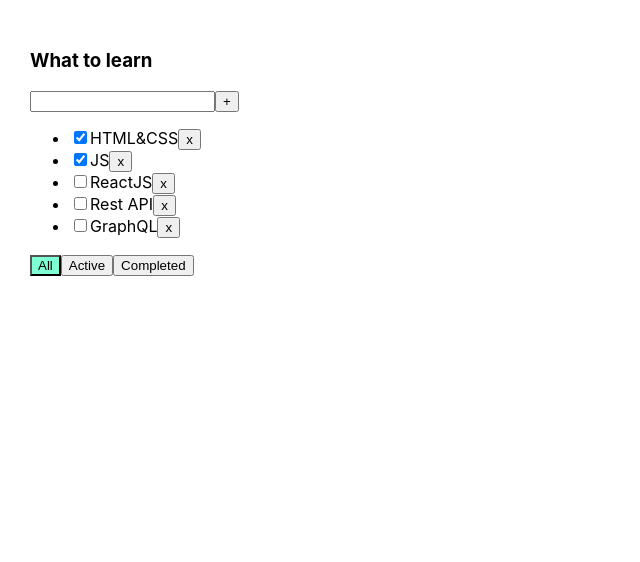
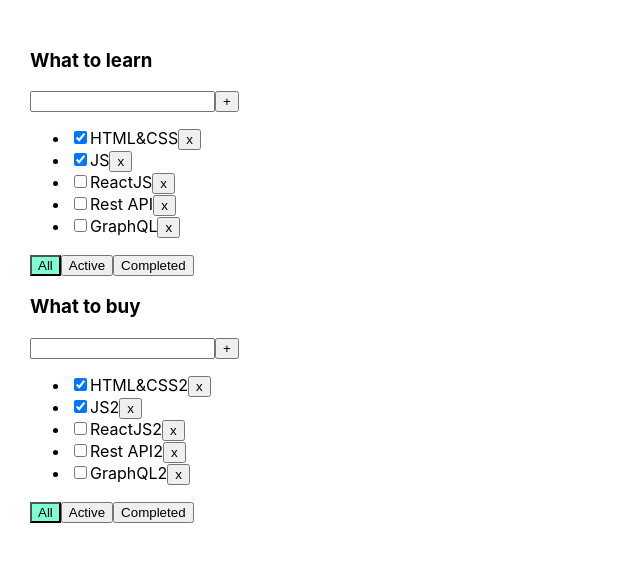
Before and after one commit to eliseevais/4-todolist-copy, a React (Create React App) app: page / in a window 1280 px wide. Shown: the top 562 px of the page, without its empty margins (0-640 px from the left). Built offline with nearby package versions, Linux system fonts and the light colour scheme.

Commit message:
sprint02 week01 is loading

```diff
--- a/src/App.css
+++ b/src/App.css
@@ -2,6 +2,7 @@
 .App {
   padding: 30px;
   display: flex;
+  flex-direction: column;
 }
 
 .App > div {
--- a/src/App.tsx
+++ b/src/App.tsx
@@ -1,177 +1,273 @@
+// import React, {useState} from 'react';
+// import './App.css';
+// import {TaskType, Todolist} from './Todolist';
+// import {v1} from 'uuid';
+// import {
+//   SuperButton
+// } from "./components/Igor_Yudintcev_2023_11_30/button/SuperButton";
+// import {
+//   SuperTodoList
+// } from "./components/Igor_Yudintcev_2023_11_30/superTodoList/SuperTodoList";
+//
+// export type FilterValuesType = "all" | "active" | "completed";
+//
+// function App() {
+//
+//   let [tasks, setTasks] = useState([
+//     {id: v1(), title: "HTML&CSS", isDone: true},
+//     {id: v1(), title: "JS", isDone: true},
+//     {id: v1(), title: "ReactJS", isDone: false},
+//     {id: v1(), title: "Rest API", isDone: false},
+//     {id: v1(), title: "GraphQL", isDone: false},
+//   ]);
+//
+//   function removeTask(id: string) {
+//     let filteredTasks = tasks.filter(t => t.id != id);
+//     setTasks(filteredTasks);
+//   }
+//
+//   function addTask(title: string) {
+//     let task = {id: v1(), title: title, isDone: false};
+//     let newTasks = [task, ...tasks];
+//     setTasks(newTasks);
+//   }
+//
+//   let [filter, setFilter] = useState<FilterValuesType>("all");
+//
+//   let filteredTasks = () => {
+//     let tasksForTodolist = tasks;
+//     switch (filter) {
+//       case "active": {
+//         return tasksForTodolist = tasks.filter(t => !t.isDone);
+//       }
+//         ;
+//       case "completed": {
+//         return tasksForTodolist = tasks.filter(t => t.isDone);
+//       }
+//         ;
+//       default:
+//         return tasksForTodolist
+//     }
+//   }
+//
+//
+//   function changeFilter(value: FilterValuesType) {
+//     setFilter(value);
+//   }
+//
+//   function changeTaskStatus(id: string, isDone: boolean) {
+//     let task = tasks.find(t => t.id === id)
+//     if (task) {
+//       task.isDone = isDone;
+//       setTasks([...tasks])
+//     }
+//   }
+//
+//   function ButtonOnClick() {
+//     console.log('hello')
+//   }
+//
+//   return (
+//     <div className="App">
+//       {/*<Todolist title="What to learn"*/}
+//       {/*          tasks={filteredTasks()}*/}
+//       {/*          removeTask={removeTask}*/}
+//       {/*          changeFilter={changeFilter}*/}
+//       {/*          addTask={addTask}*/}
+//       {/*          changeTaskStatus={changeTaskStatus}*/}
+//       {/*          filter={filter}*/}
+//       {/*/>*/}
+//
+//       --------------------------------------------------------------
+//       <SuperButton onClick={ButtonOnClick}
+//                    color={'red'}
+//       >Red button</SuperButton>
+//
+//       <SuperButton onClick={ButtonOnClick}
+//                    color={'secondary'}
+//                    disabled={true}
+//       >Secondary disabled button</SuperButton>
+//
+//       <SuperButton onClick={ButtonOnClick}
+//       >Default button</SuperButton>
+//
+//       <SuperButton onClick={ButtonOnClick}
+//                    color={'secondary'}
+//       >Secondary button</SuperButton>
+//
+//       --------------------------------------------------------------
+//       <SuperTodoList tasks={tasks}>
+//         <SuperButton onClick={ButtonOnClick}
+//                      color={'red'}
+//         >Red button</SuperButton>
+//
+//         <SuperButton onClick={ButtonOnClick}
+//                      color={'secondary'}
+//                      disabled={true}
+//         >Secondary disabled button</SuperButton>
+//
+//         <SuperButton onClick={ButtonOnClick}
+//         >Default button</SuperButton>
+//         <p>lfsdfsdfsdfsdfsssssssssdssssssssssssssssss</p>
+//         <p>lfsdfsdfsdfsdfsssssssssdssssssssssssssssss</p>
+//         <input type={'text'}/>
+//         <input type={'text'}/>
+//       </SuperTodoList>
+//
+//       --------------------------------------------------------------
+//       <SuperTodoList tasks={tasks}>
+//         <SuperButton onClick={ButtonOnClick}
+//                      color={'red'}
+//         >Red button</SuperButton>
+//
+//         <SuperButton onClick={ButtonOnClick}
+//                      color={'secondary'}
+//                      disabled={true}
+//         >Secondary disabled button</SuperButton>
+//
+//         <p>lfsdfsdfsdfsdfsssssssssdssssssssssssssssss</p>
+//         <p>lfsdfsdfsdfsdfsssssssssdssssssssssssssssss</p>
+//         <p>lfsdfsdfsdfsdfsssssssssdssssssssssssssssss</p>
+//         <p>lfsdfsdfsdfsdfsssssssssdssssssssssssssssss</p>
+//         <p>lfsdfsdfsdfsdfsssssssssdssssssssssssssssss</p>
+//         <p>lfsdfsdfsdfsdfsssssssssdssssssssssssssssss</p>
+//         <p>lfsdfsdfsdfsdfsssssssssdssssssssssssssssss</p>
+//         <input type={'text'}/>
+//       </SuperTodoList>
+//
+//       --------------------------------------------------------------
+//       <SuperTodoList tasks={tasks}>
+//         <SuperButton onClick={ButtonOnClick}
+//                      color={'red'}
+//         >Red button</SuperButton>
+//         <SuperButton onClick={ButtonOnClick}
+//                      color={'red'}
+//         >Red button</SuperButton>
+//         <SuperButton onClick={ButtonOnClick}
+//                      color={'red'}
+//         >Red button</SuperButton>
+//         <SuperButton onClick={ButtonOnClick}
+//                      color={'red'}
+//         >Red button</SuperButton>
+//
+//         <SuperButton onClick={ButtonOnClick}
+//                      color={'secondary'}
+//                      disabled={true}
+//         >Secondary disabled button</SuperButton>
+//
+//         <p>lfsdfsdfsdfsdfsssssssssdssssssssssssssssss</p>
+//
+//       </SuperTodoList>
+//
+//     </div>
+//   );
+// }
+//
+// export default App;
+
+
+/// 2024-12-24
+
 import React, {useState} from 'react';
 import './App.css';
-import {TaskType, Todolist} from './Todolist';
+import {Todolist} from './Todolist';
 import {v1} from 'uuid';
-
-
-// Hi guys!
-//1.Let`s wrap up our bunch  of filters in a function.
-//How can we do this? We can wrap all our goodies into a new function:
-//     const filteredTasks=()=>{
-//          let tasksForTodolist = tasks;
-//
-//          if (filter === "active") {
-//          return   tasksForTodolist = tasks.filter(t => !t.isDone);
-//          }
-//          if (filter === "completed") {
-//            return  tasksForTodolist = tasks.filter(t => t.isDone);
-//          }
-//          return tasksForTodolist
-//     }
-
-//2.Let`s replace our if`s with  switch.
-
 
 export type FilterValuesType = "all" | "active" | "completed";
 
+export type todolistsType = {
+  id: string;
+  title: string;
+  filter: FilterValuesType;
+}
+
 function App() {
 
-  let [tasks, setTasks] = useState([
+  // let [tasks, setTasks] = useState([
+  //     {id: v1(), title: "HTML&CSS", isDone: true},
+  //     {id: v1(), title: "JS", isDone: true},
+  //     {id: v1(), title: "ReactJS", isDone: false},
+  //     {id: v1(), title: "Rest API", isDone: false},
+  //     {id: v1(), title: "GraphQL", isDone: false},
+  // ]);
+  // let [filter, setFilter] = useState<FilterValuesType>("all");
+
+  let todolistID1 = v1();
+  let todolistID2 = v1();
+
+  let [todolists, setTodolists] = useState<Array<todolistsType>>([
+    {id: todolistID1, title: 'What to learn', filter: 'all'},
+    {id: todolistID2, title: 'What to buy', filter: 'all'},
+  ])
+
+  let [tasks, setTasks] = useState({
+    [todolistID1]: [
       {id: v1(), title: "HTML&CSS", isDone: true},
       {id: v1(), title: "JS", isDone: true},
       {id: v1(), title: "ReactJS", isDone: false},
       {id: v1(), title: "Rest API", isDone: false},
       {id: v1(), title: "GraphQL", isDone: false},
-  ]);
+    ],
+    [todolistID2]: [
+      {id: v1(), title: "HTML&CSS2", isDone: true},
+      {id: v1(), title: "JS2", isDone: true},
+      {id: v1(), title: "ReactJS2", isDone: false},
+      {id: v1(), title: "Rest API2", isDone: false},
+      {id: v1(), title: "GraphQL2", isDone: false},
+    ]
+  });
 
-  function removeTask(id: string) {
-    let filteredTasks = tasks.filter(t => t.id != id);
-    setTasks(filteredTasks);
+
+  function removeTask(todolistId: string, id: string) {
+    setTasks({...tasks, [todolistId]: tasks[todolistId].filter(t => t.id != id)})
   }
 
-  function addTask(title: string) {
-    let task = {id: v1(), title: title, isDone: false};
-    let newTasks = [task, ...tasks];
-    setTasks(newTasks);
+  function addTask(todolistId: string, title: string) {
+    let newTask = {id: v1(), title: title, isDone: false};
+    setTasks({...tasks, [todolistId]: [newTask, ...tasks[todolistId]]})
   }
 
-  let [filter, setFilter] = useState<FilterValuesType>("all");
-
-  let filteredTasks = () => {
-    let tasksForTodolist = tasks;
-    switch (filter) {
-      case "active": {
-        return tasksForTodolist = tasks.filter(t => !t.isDone);
-      };
-      case "completed": {
-        return tasksForTodolist = tasks.filter(t => t.isDone);
-      };
-      default: return tasksForTodolist
-    }
+  function changeStatus(todolistId: string, taskId: string, isDone: boolean) {
+    setTasks({...tasks, [todolistId]: tasks[todolistId].map(t => t.id === taskId ? {...t, isDone} : t)})
+    let task = tasks[todolistId].find(t => t.id === taskId);
+    if (task) {
+      task.isDone = isDone;
     }
 
-
-  function changeFilter(value: FilterValuesType) {
-    setFilter(value);
+    setTasks({...tasks});
   }
 
-  function changeTaskStatus(id: string, isDone: boolean) {
-    let task = tasks.find(t => t.id === id)
-    if (task) {
-      task.isDone = isDone;
-      setTasks([...tasks])
+  function changeFilter(todolistId: string, value: FilterValuesType) {
+    setTodolists(todolists.map(tlFiltered => tlFiltered.id === todolistId
+      ? {...tlFiltered, filter: value}
+      : tlFiltered));
   }
-  }
-
 
   return (
     <div className="App">
-      <Todolist title="What to learn"
-                tasks={filteredTasks()}
+      {todolists.map((tl) => {
+        let tasksForTodolist = tasks[tl.id];
+        if (tl.filter === "active") {
+          tasksForTodolist = tasks[tl.id].filter(t => t.isDone === false);
+        }
+        if (tl.filter === "completed") {
+          tasksForTodolist = tasks[tl.id].filter(t => t.isDone === true);
+        }
+        return (
+          <Todolist key={tl.id}
+                    todolistId={tl.id}
+                    title={tl.title}
+                    tasks={tasksForTodolist}
                     removeTask={removeTask}
                     changeFilter={changeFilter}
                     addTask={addTask}
-                changeTaskStatus={changeTaskStatus}
-                filter={filter}
+                    changeTaskStatus={changeStatus}
+                    filter={tl.filter}
           />
+        )
+      })}
     </div>
   );
 }
 
 export default App;
-
-
-//------------------------------------------------------------------------------------------
-
-// import React, {useState} from 'react';
-// import './App.css';
-// import {Todolist} from './Todolist';
-// import {v1} from 'uuid';
-//
-// export type FilterValuesType = "all" | "active" | "completed";
-//
-// function App() {
-//
-//     let [tasks, setTasks] = useState([
-//         {id: v1(), title: "HTML&CSS", isDone: true},
-//         {id: v1(), title: "JS", isDone: true},
-//         {id: v1(), title: "ReactJS", isDone: false},
-//         {id: v1(), title: "Rest API", isDone: false},
-//         {id: v1(), title: "GraphQL", isDone: false},
-//     ]);
-//     let [filter, setFilter] = useState<FilterValuesType>("all");
-//
-//
-//     function removeTask(id: string) {
-//         let filteredTasks = tasks.filter(t => t.id != id);
-//         setTasks(filteredTasks);
-//     }
-//
-//     function addTask(title: string) {
-//         let task = {id: v1(), title: title, isDone: false};
-//         let newTasks = [task, ...tasks];
-//         setTasks(newTasks);
-//     }
-//
-//     function changeStatus(taskId: string, isDone: boolean) {
-//         let task = tasks.find(t => t.id === taskId);
-//         if (task) {
-//             task.isDone = isDone;
-//         }
-//
-//         setTasks([...tasks]);
-//     }
-//
-//
-//     const filteredTasks=()=>{
-//         // let tasksForTodolist = tasks;
-//         //
-//         // if (filter === "active") {
-//         //  return   tasksForTodolist = tasks.filter(t => !t.isDone);
-//         // }
-//         // if (filter === "completed") {
-//         //   return  tasksForTodolist = tasks.filter(t => t.isDone);
-//         // }
-//         // return tasksForTodolist
-//
-//         let tasksForTodolist = tasks;
-//         switch (filter) {
-//             case 'active': {
-//                 return   tasksForTodolist = tasks.filter(t => !t.isDone);
-//             }
-//             case 'completed': {
-//                 return  tasksForTodolist = tasks.filter(t => t.isDone);
-//             }
-//             default:return tasksForTodolist
-//         }
-//     }
-//
-//
-//     function changeFilter(value: FilterValuesType) {
-//         setFilter(value);
-//     }
-//
-//
-//     return (
-//         <div className="App">
-//             <Todolist title="What to learn"
-//                       tasks={filteredTasks()}
-//                       removeTask={removeTask}
-//                       changeFilter={changeFilter}
-//                       addTask={addTask}
-//                       />
-//         </div>
-//     );
-// }
-//
-// export default App;
--- a/src/Todolist.tsx
+++ b/src/Todolist.tsx
@@ -7,24 +7,25 @@
   isDone: boolean
 }
 
-export type PropsType = {
+export type TodoListPropsType = {
+  todolistId: string
   title: string
   tasks: Array<TaskType>
-    removeTask: (taskId: string) => void
-    changeFilter: (value: FilterValuesType) => void
-    addTask: (title: string) => void
-    changeTaskStatus: (id: string, isDone: boolean) => void
+  removeTask: (todolistId: string, taskId: string) => void
+  changeFilter: (todolistId: string, value: FilterValuesType) => void
+  addTask: (todolistId: string, title: string) => void
+  changeTaskStatus: (todolistId: string, id: string, isDone: boolean) => void
   filter: FilterValuesType
 }
 
-export function Todolist(props: PropsType) {
+export function Todolist(props: TodoListPropsType) {
 
   let [title, setTitle] = useState('');
   let [error, setError] = useState<string | null>(null);
 
   const addTask = () => {
     if (title.trim() !== '') {
-            props.addTask(title.trim());
+      props.addTask(props.todolistId, title.trim());
       setTitle('');
     } else {
       setError('Title is required')
@@ -42,16 +43,16 @@
     }
   }
 
-    const onAllClickHandler = () => props.changeFilter("all");
-    const onActiveClickHandler = () => props.changeFilter("active");
-    const onCompletedClickHandler = () => props.changeFilter("completed");
+  const onAllClickHandler = () => props.changeFilter(props.todolistId, "all");
+  const onActiveClickHandler = () => props.changeFilter(props.todolistId, "active");
+  const onCompletedClickHandler = () => props.changeFilter(props.todolistId, "completed");
 
   return <div>
     <h3>{props.title}</h3>
     <div>
       <input value={title}
-                   onChange={ onNewTitleChangeHandler }
-                   onKeyPress={ onKeyPressHandler }
+             onChange={onNewTitleChangeHandler}
+             onKeyPress={onKeyPressHandler}
       />
       <button onClick={addTask}>+</button>
       {error && <div className='error-message'>{error}</div>}
@@ -60,9 +61,9 @@
       {
         props.tasks.map(t => {
 
-                    const onClickHandler = () => props.removeTask(t.id)
+          const onClickHandler = () => props.removeTask(props.todolistId, t.id)
           const onChangeHandler = (event: ChangeEvent<HTMLInputElement>) => {
-                        props.changeTaskStatus(t.id, event.currentTarget.checked);
+            props.changeTaskStatus(props.todolistId, t.id, event.currentTarget.checked);
           };
 
           return <li key={t.id}>
@@ -71,15 +72,21 @@
                    onChange={onChangeHandler}
             />
             <span>{t.title}</span>
-                        <button onClick={ onClickHandler }>x</button>
+            <button onClick={onClickHandler}>x</button>
           </li>
         })
       }
     </ul>
     <div>
-            <button className={props.filter === 'all' ? 'active-filter' : ''} onClick={ onAllClickHandler }>All</button>
-            <button className={props.filter === 'active' ? 'active-filter' : ''} onClick={ onActiveClickHandler }>Active</button>
-            <button className={props.filter === 'all' ? 'completed' : ''} onClick={ onCompletedClickHandler }>Completed</button>
+      <button className={props.filter === 'all' ? 'active-filter' : ''}
+              onClick={onAllClickHandler}>All
+      </button>
+      <button className={props.filter === 'active' ? 'active-filter' : ''}
+              onClick={onActiveClickHandler}>Active
+      </button>
+      <button className={props.filter === 'all' ? 'completed' : ''}
+              onClick={onCompletedClickHandler}>Completed
+      </button>
     </div>
   </div>
 }
--- /dev/null
+++ b/src/components/Igor_Yudintcev_2023_11_30/button/SuperButton.tsx
@@ -0,0 +1,73 @@
+import React from "react";
+import s from './SuperButton.module.css'
+
+type SuperButtonPropsType = {
+  name?: string;
+  onClick: () => void;
+  children?: React.ReactNode;
+  color?: string;
+  disabled?: boolean;
+}
+
+export const SuperButton:React.FC<SuperButtonPropsType> = (props) => {
+
+  const {name,
+    onClick,
+    children,
+    color,
+    disabled,
+    ...restProps} = props;
+
+  const onclickHandler = () => {
+    onClick();
+  }
+
+  // const finalClassName = s.button
+  //   + (disabled
+  //     ? ' ' + s.disabled
+  //     : color === 'red'
+  //       ? ' ' + s.red
+  //       : color === 'secondary'
+  //         ? ' ' + s.secondary
+  //         : ' ' + s.default)
+  //   + (className ? ' ' + className : '')
+
+  // const finalClassName = s.button + ' ' + s.red
+
+  // const finalClassName = `${s.button} ${s.red}`
+
+  // const finalClassName = `
+  //   ${s.button}
+  //   ${color === 'red' ? s.red : s.default}
+  //   ${disabled ? s.disabled : ''}
+  // `
+
+  const finalClassName = `
+    ${s.button}
+    ${color === 'red' ? s.red : color === 'secondary' ? s.secondary : s.default}
+    ${disabled ? s.disabled : ''}
+  `
+
+  return (
+    <button className={finalClassName} onClick={onclickHandler}>{children}</button>
+  )
+}
+
+// // ---------------------------------------------------------
+// import React from "react";
+//
+// type SuperButtonPropsType = {
+//   name: string;
+//   onClick: () => void;
+// }
+//
+// export const SuperButton:React.FC<SuperButtonPropsType> = ({name, onClick}) => {
+//
+//   const onclickHandler = () => {
+//     onClick();
+//   }
+//
+//   return (
+//     <button onClick={onclickHandler}>{name}</button>
+//   )
+// }
--- /dev/null
+++ b/src/components/Igor_Yudintcev_2023_11_30/superTodoList/SuperTodoList.tsx
@@ -0,0 +1,31 @@
+import React from "react";
+
+type TasksPropsType = {
+  tasks: TaskPropsType[];
+  children: React.ReactNode;
+}
+
+type TaskPropsType = {
+  id: string;
+  title: string;
+  isDone: boolean;
+}
+
+export const SuperTodoList: React.FC<TasksPropsType> = ({tasks, children}) => {
+
+  return (
+    <div>
+      <ul>
+        {tasks.map(el => {
+          return (
+            <li key={el.id}>
+              <span>{el.title}</span>
+              <input type='checkbox' checked={el.isDone}/>
+            </li>
+          )
+        })}
+      </ul>
+      {children}
+    </div>
+  )
+}
```
Also changed, not shown: src/components/Igor_Yudintcev_2023_11_30/button/SuperButton.module.css (added, +69 -0 lines). Lines whose indentation alone changed are shown as unchanged.
